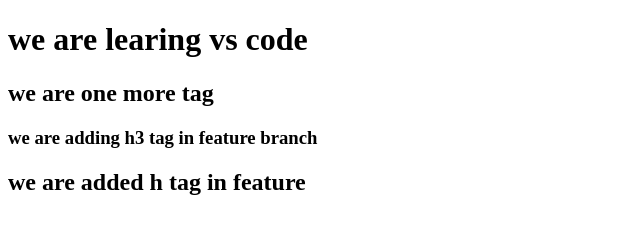
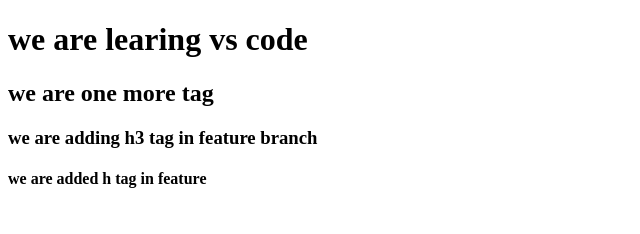
Before and after one commit to nextgen-cloud-technologi/hdfc-mobile-app, a plain HTML site: page index.html in a window 1280 px wide. Shown: the whole page, without its empty margins (0-640 px from the left). Drawn offline with Linux system fonts and the light colour scheme.

Commit message:
changes done h4 is added

```diff
--- a/index.html
+++ b/index.html
@@ -9,6 +9,6 @@
     <h1> we are learing vs code </h1>
     <h2>we are one more tag</h2>
     <h3>we are adding h3 tag in feature branch</h3>
-    <h2>we are added h tag in feature</h2>
+    <h4>we are added h tag in feature</h4>
 </body>
 </html>
```
